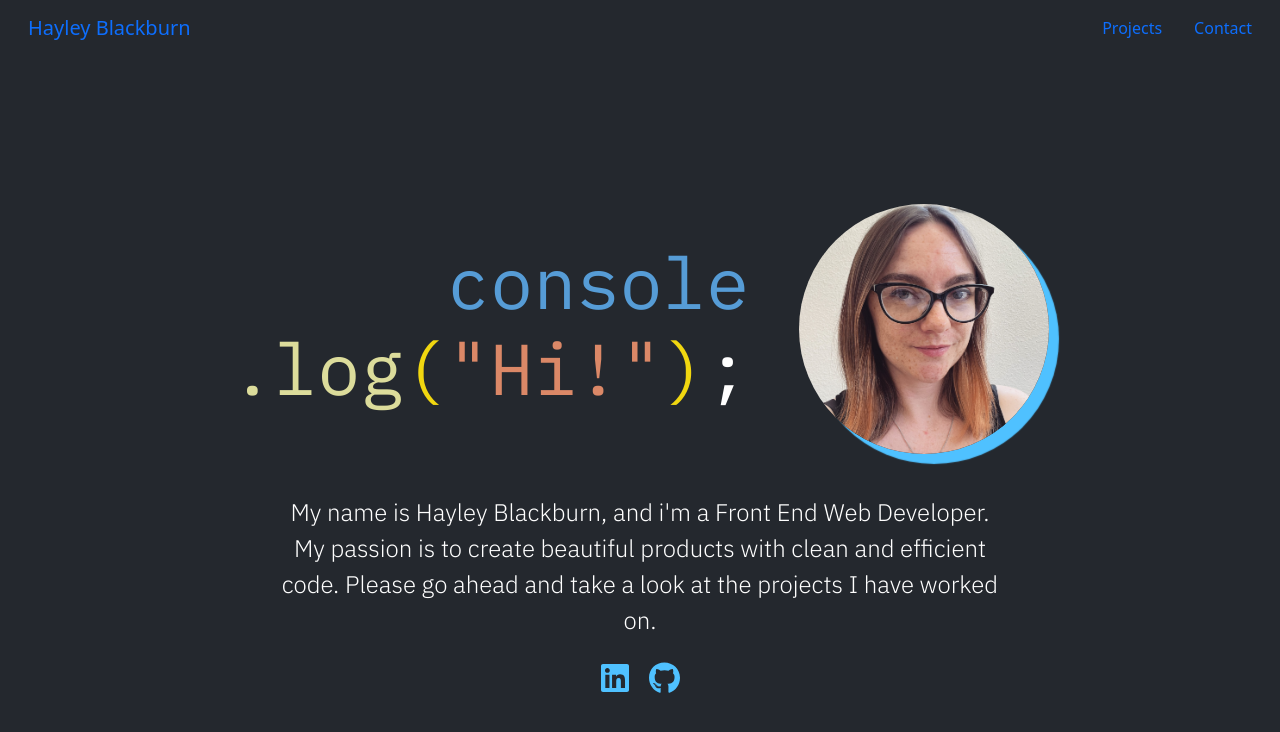
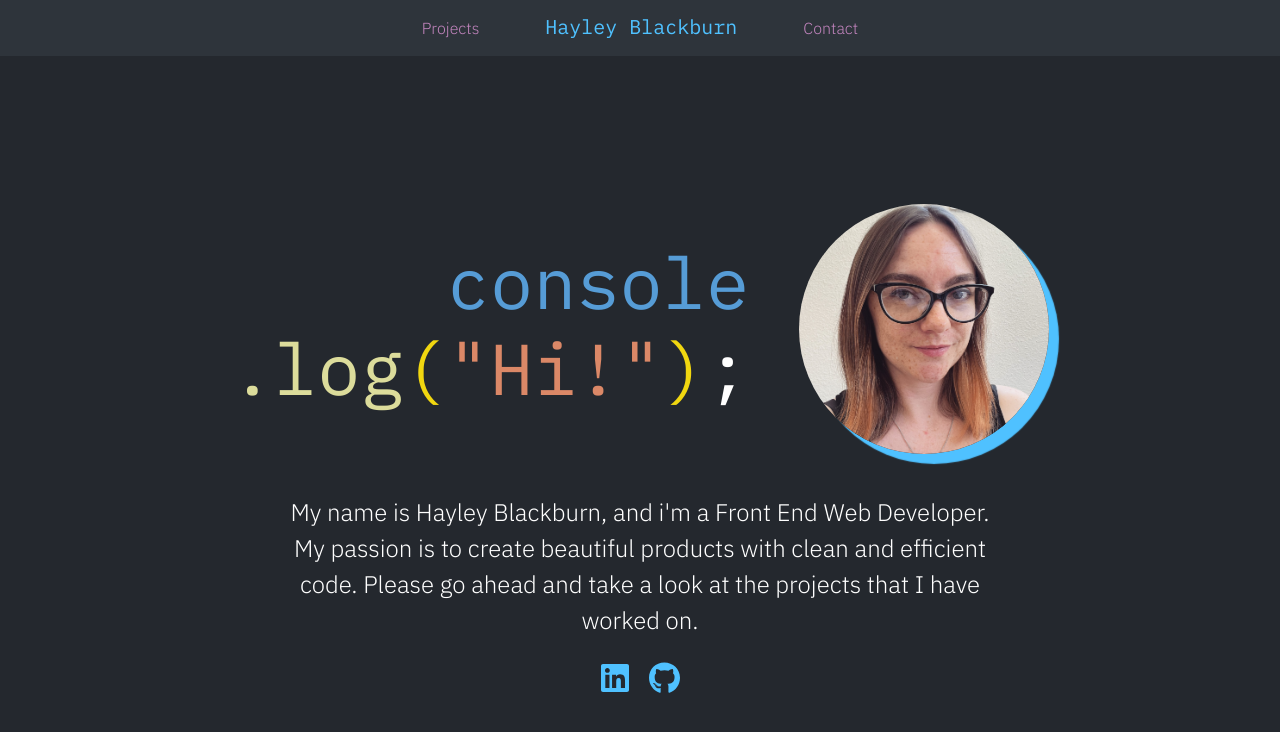
Before and after one commit to codenamehaylz/react-portfolio, a React (Create React App) app: page / in a window 1280 px wide. Shown: the top 732 px of the page. Built offline with nearby package versions, Linux system fonts and the light colour scheme.

Commit message:
navbar styling

```diff
--- a/public/style.css
+++ b/public/style.css
@@ -4,15 +4,50 @@
     --vsbrightblue: rgb(79, 193, 255);
     --vsgold: rgb(241, 215, 16);
     --vsyellow: rgb(220, 220, 155);
-    --vspink: rgb(197, 14, 192);
+    --vspink: rgb(197, 134, 192);
     --vsorange: rgb(219, 136, 103);
     --vsplainblue: rgb(86, 156, 214);
 }
 
 body {
     background-color: rgb(36, 40, 46);
-    color: rgb(255, 255, 255)
+    color: rgb(255, 255, 255);
+    font-family: 'IBM Plex Sans', sans-serif;
 }
+
+
+/* Navbar */
+
+.navbar {
+    justify-content: center;
+    background-color: rgb(46, 52, 59);
+}
+
+.nav {
+    align-items: baseline;
+}
+
+.navbar-brand {
+    margin: 0px 50px;
+}
+
+.nav-link {
+    color: var(--vspink);
+}
+
+.navbar-brand {
+    font-family: 'IBM Plex Mono', monospace;
+    color: var(--vsbrightblue);
+}
+
+.navbar-brand:hover {
+    color: var(--vsplainblue);
+}
+
+.nav-link:hover {
+    color: var(--vsplainblue);
+}
+
 
 /* Home */
 
--- a/src/components/Header.js
+++ b/src/components/Header.js
@@ -4,13 +4,6 @@ import { NavLink } from 'react-router-dom';
 function Header() {
     return (
         <nav className="navbar">
-            <div className="container-fluid">
-                <NavLink
-                    to="/"
-                    className="nav-link navbar-brand">
-                        Hayley Blackburn
-                    </NavLink>
-
             <ul className="nav">
                 <li className="nav-item">
                     <NavLink
@@ -21,14 +14,20 @@ function Header() {
                 </li>
 
                 <li className="nav-item">
+                    <NavLink
+                    to="/"
+                    className="navbar-brand">
+                        Hayley Blackburn
+                    </NavLink>
+                </li>
+
+                <li className="nav-item">
                     <NavLink to="/contact"
                     className={({isActive}) => isActive ? "nav-link active" : "nav-link"}>
                         Contact
                     </NavLink>
                 </li>
             </ul>
-
-            </div>
         </nav>
     )
 }
--- a/src/components/Home.js
+++ b/src/components/Home.js
@@ -17,7 +17,7 @@ function Home() {
         </div>
         <div className="hero-content container-fluid">
           <p>My name is Hayley Blackburn, and i'm a Front End Web Developer. My passion is to create beautiful products with clean and efficient code.
-          Please go ahead and take a look at the projects I have worked on.</p>
+          Please go ahead and take a look at the projects that I have worked on.</p>
           <div className="hero-social">
             <a href="https://www.linkedin.com/in/hayley-blackburn1/"><FontAwesomeIcon icon={faLinkedin} /></a>
             <a href="https://github.com/codenamehaylz"><FontAwesomeIcon icon={faGithub} /></a>
```
